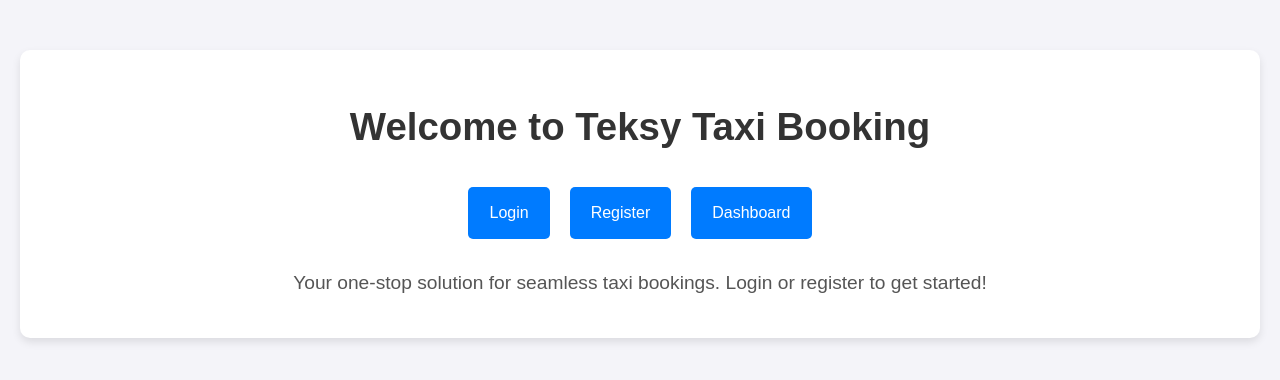
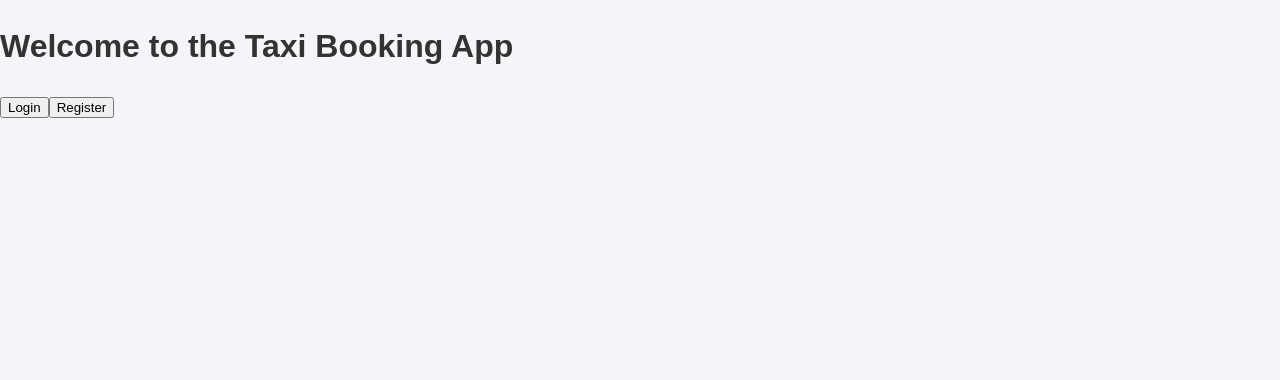
Before and after one commit to Tarto-4/taxi-booking-app, a React (Vite) app in the folder teksy/frontend/: page / in a window 1280 px wide. Shown: the top 380 px of the page. Built offline with nearby package versions, Linux system fonts and the light colour scheme.

Commit message:
Update Home.jsx

```diff
--- a/teksy/frontend/src/pages/Home.jsx
+++ b/teksy/frontend/src/pages/Home.jsx
@@ -1,17 +1,20 @@
-import React from 'react';
+import React from "react";
+import { Link } from "react-router-dom";
 
-const Home = () => (
-  <div className="container">
-    <h1>Welcome to Teksy Taxi Booking</h1>
-    <nav>
-      <a href="/login">Login</a>
-      <a href="/register">Register</a>
-      <a href="/dashboard">Dashboard</a>
-    </nav>
-    <main>
-      <p>Your one-stop solution for seamless taxi bookings. Login or register to get started!</p>
-    </main>
-  </div>
-);
+const Home = () => {
+  return (
+    <div className="home-container">
+      <h1>Welcome to the Taxi Booking App</h1>
+      <div className="home-buttons">
+        <Link to="/login">
+          <button className="btn">Login</button>
+        </Link>
+        <Link to="/register">
+          <button className="btn">Register</button>
+        </Link>
+      </div>
+    </div>
+  );
+};
 
 export default Home;
```
